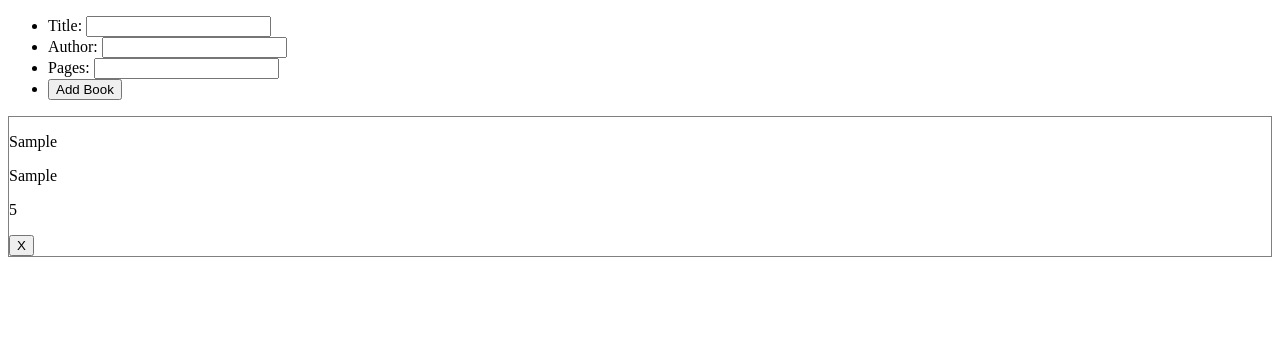
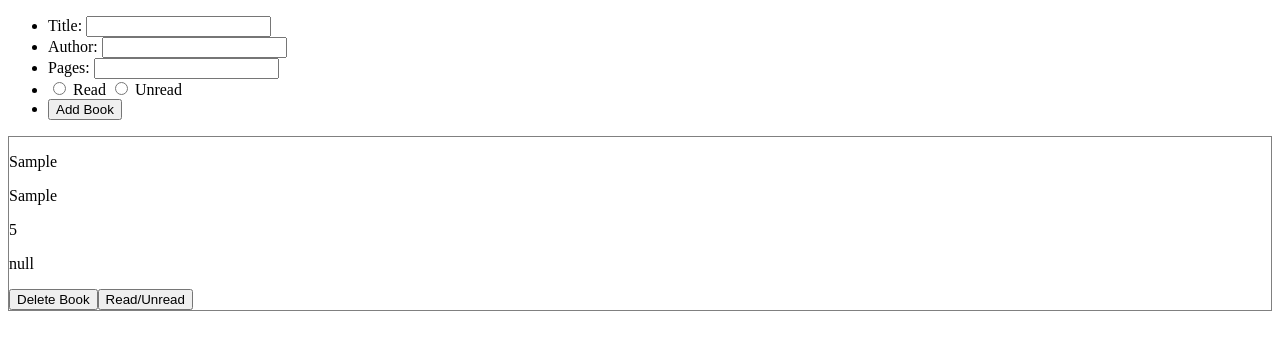
Before and after one commit to eric-j-owen/odin-library, a plain HTML site: page index.html in a window 1280 px wide. Both pictures are taken after typing "Sample", "Sample", "5" into the empty fields and a click on the button "Add Book". Drawn offline with Linux system fonts and the light colour scheme.

Commit message:
Adds read/unread bool property and button functionality

```diff
--- a/index.html
+++ b/index.html
@@ -24,6 +24,13 @@
                     <input type="number" id="pages">
                 </li>
                 <li>
+                    <input type="radio" id="read" name="readBool" value="read" />
+                    <label for="contactChoice1">Read</label>
+
+                    <input type="radio" id="unread" name="readBool" value="undread" />
+                    <label for="contactChoice2">Unread</label>
+                </li>
+                <li>
                     <button type="submit">Add Book</button>
                 </li>
             </ul>
--- a/script.js
+++ b/script.js
@@ -1,13 +1,14 @@
 const library = [];
 
-function Book(title, author, pages) {
+function Book(title, author, pages, readBool) {
     this.title = title;
     this.author = author;
     this.pages = pages;
+    this.readBool = readBool;
 }
 
-function addBookToLibrary(title, author, pages) {
-    library.push(new Book(title, author, pages));
+function addBookToLibrary(title, author, pages, readBool) {
+    library.push(new Book(title, author, pages, readBool));
     displayBook(library);
 }
 
@@ -20,9 +21,13 @@ function displayBook(libraryArr) {
     const titleEl = document.createElement("p");
     const authorEl = document.createElement("p");
     const pagesEl = document.createElement("p");
+    const readEl = document.createElement("p");
     const deleteButton = document.createElement("button");
     deleteButton.classList.add("delete");
-    deleteButton.textContent = "X";
+    deleteButton.textContent = "Delete Book";
+    const readButton = document.createElement("button");
+    readButton.classList.add("read");
+    readButton.textContent = "Read/Unread"
 
     bookEl.setAttribute("data-book-index", lastBookIndex);
 
@@ -31,23 +36,36 @@ function displayBook(libraryArr) {
         libraryArr[lastBookIndex].author
     );
     const pagesNode = document.createTextNode(libraryArr[lastBookIndex].pages);
+    const readNode = document.createTextNode(libraryArr[lastBookIndex].readBool);
 
     titleEl.appendChild(titleNode);
     authorEl.appendChild(authorNode);
     pagesEl.appendChild(pagesNode);
+    readEl.appendChild(readNode);
 
     bookEl.appendChild(titleEl);
     bookEl.appendChild(authorEl);
     bookEl.appendChild(pagesEl);
+    bookEl.appendChild(readEl);
     bookEl.appendChild(deleteButton);
+    bookEl.appendChild(readButton);
 
     librarySelector.appendChild(bookEl);
+
     deleteButton.addEventListener("click", (e) => {
         const bookElement = e.target.closest(".book");
         const bookIndex = bookElement.getAttribute("data-book-index");
         libraryArr.splice(bookIndex, 1);
         bookElement.remove();
     });
+
+    readButton.addEventListener("click", (e) => {
+        const bookElement = e.target.closest(".book");
+        const bookIndex = bookElement.getAttribute("data-book-index");
+        libraryArr[bookIndex].readBool = !libraryArr[bookIndex].readBool;
+        readEl.textContent = libraryArr[bookIndex].readBool ? "Read" : "Unread";
+    })
+
 }
 
 const bookForm = document.querySelector(".add-book");
@@ -56,7 +74,11 @@ bookForm.addEventListener("submit", (e) => {
     const title = document.querySelector("#title").value;
     const author = document.querySelector("#author").value;
     const pages = document.querySelector("#pages").value;
-    addBookToLibrary(title, author, pages);
+    const radioButtons = document.querySelectorAll('input[name="readBool"]');
+    const selectedRadioButton = Array.from(radioButtons).find(button => button.checked);
+    const readBool = selectedRadioButton ? selectedRadioButton.value : null;
+
+    addBookToLibrary(title, author, pages, readBool);
 
     document.querySelector("#title").value = "";
     document.querySelector("#author").value = "";
```
